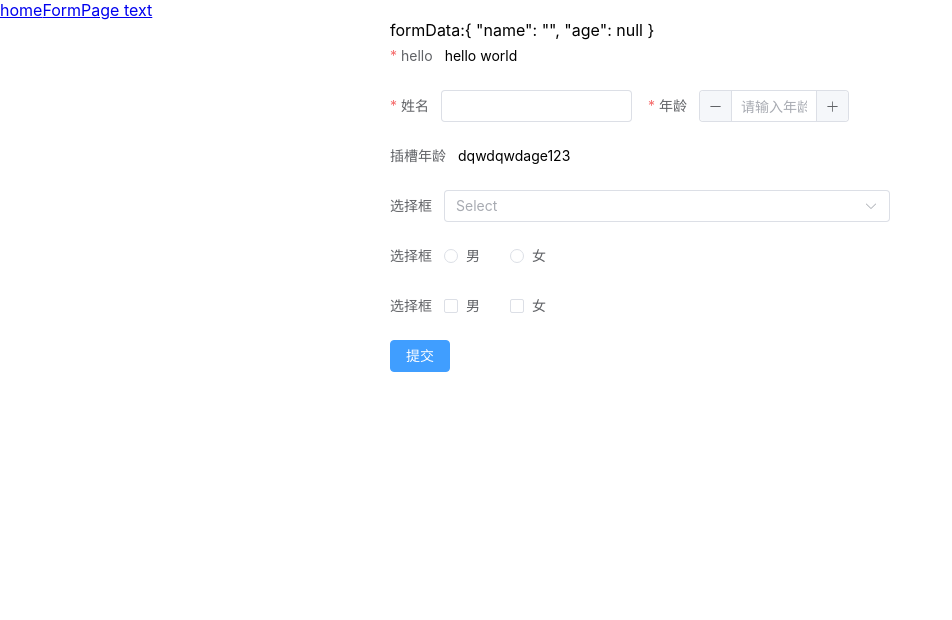
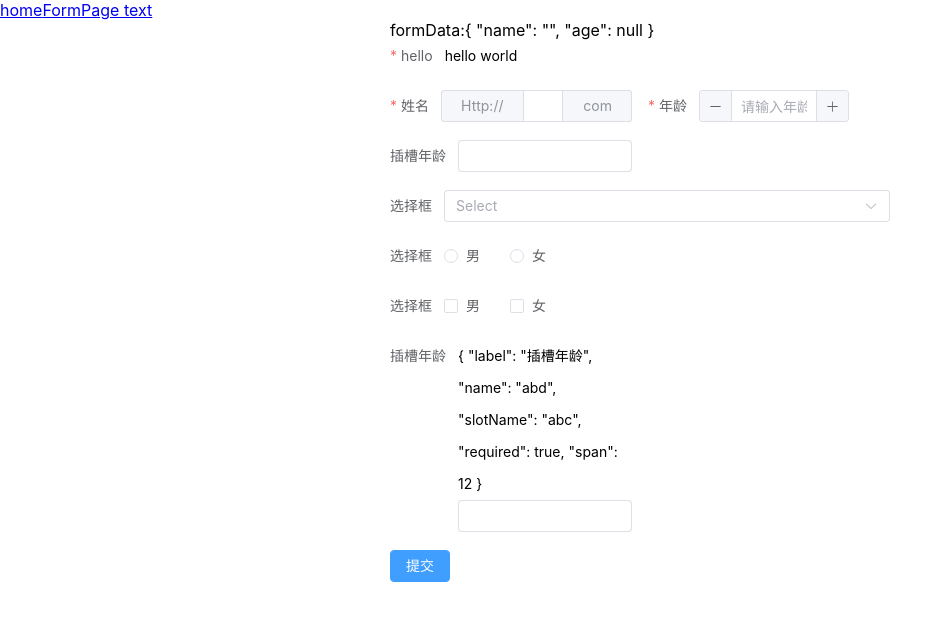
Before and after one commit to forwardZhang/zbb-admin-template, a Vue app: page /components/form in a window 1280 px wide. Shown: the top 620 px of the page, without its empty margins (0-952 px from the left). Built offline with nearby package versions, Linux system fonts and the light colour scheme.

Commit message:
form支持插槽

```diff
--- /dev/null
+++ b/src/bootstrap.ts
@@ -0,0 +1,5 @@
+import SchemaForm from './components/schema-form/index.vue';
+import type { App } from 'vue';
+export function bootstrapApp(app: App) {
+  app.component('SchemaForm', SchemaForm);
+}
--- /dev/null
+++ b/src/components/schema-form/components/form-item/index.vue
@@ -0,0 +1,87 @@
+<template>
+  <el-form-item :prop="field.name" v-bind="field.itemProps ?? {}">
+    <template #label>{{ field.label }}</template>
+    <slot v-if="field.slotName" :name="field.slotName" v-bind="{ field, model: formData }"></slot>
+    <ComponentItem v-else :field="field" />
+  </el-form-item>
+</template>
+
+<script setup lang="ts">
+  import { type Component, defineComponent, h } from 'vue';
+  import {
+    ElCheckbox,
+    ElCheckboxGroup,
+    ElInput,
+    ElInputNumber,
+    ElOption,
+    ElRadio,
+    ElRadioGroup,
+    ElSelect,
+  } from 'element-plus';
+  import { get, omit, set } from 'lodash-es';
+
+  const props = defineProps({
+    field: {
+      type: Object,
+      required: true,
+    },
+  });
+
+  const formData = defineModel<any>();
+
+  const ComponentItem = defineComponent({
+    props: {
+      field: {
+        type: Object,
+        required: true,
+      },
+    },
+    setup(_props) {
+      return () =>
+        h(
+          getComponent(_props.field),
+          {
+            ...getFieldProps(_props.field),
+            modelValue: get(formData.value, _props.field.name),
+            'onUpdate:modelValue': (value: any) => {
+              set(formData.value, _props.field.name, value);
+            },
+          },
+          _props.field.slots,
+        );
+    },
+  });
+
+  function getComponent(field: any) {
+    const type = field.type;
+    if (typeof type !== 'string') return type;
+    return componentsMap[type];
+  }
+
+  function transformSelectOption(component: Component, optionComponent: Component) {
+    return (_props: any, { attrs: _attrs }: any) => {
+      const options = _props?.options ?? [];
+      const labelField = _props?.labelField ?? 'label';
+      const valueField = _props?.valueField ?? 'value';
+      const omitProps = omit(_props, ['options', 'labelField', 'valueField', 'span']);
+      return h(component, omitProps, () =>
+        options.map((item: any) =>
+          h(optionComponent, { label: item[labelField], value: item[valueField] }, item.slots),
+        ),
+      );
+    };
+  }
+
+  const componentsMap: Record<string, any> = {
+    input: ElInput,
+    number: ElInputNumber,
+    select: transformSelectOption(ElSelect, ElOption),
+    radio: transformSelectOption(ElRadioGroup, ElRadio),
+    checkbox: transformSelectOption(ElCheckboxGroup, ElCheckbox),
+  };
+
+  function getFieldProps(field: any) {
+    if (field.props) return field.props;
+    return {};
+  }
+</script>
--- /dev/null
+++ b/src/components/schema-form/components/form-layout/index.vue
@@ -0,0 +1,16 @@
+<template>
+  <el-row :gutter="16">
+    <el-col v-for="field in schema" :span="field.span ?? 24" :key="field.name">
+      <slot name="item" :field="field"></slot>
+    </el-col>
+  </el-row>
+</template>
+
+<script setup lang="ts">
+  defineProps({
+    schema: {
+      type: Array,
+      required: true,
+    },
+  });
+</script>
--- a/src/components/schema-form/hooks/use-schema-form.ts
+++ b/src/components/schema-form/hooks/use-schema-form.ts
@@ -14,7 +14,7 @@ function useSchemaForm(props: any) {
     );
   };
   return {
-    UseSchemaForm: FormComponent,
+    RenderSchemaForm: FormComponent,
     validate: () => {
       return formRef.value?.validate();
     },
--- a/src/components/schema-form/index.vue
+++ b/src/components/schema-form/index.vue
@@ -1,18 +1,20 @@
 <template>
   <el-form :model="formData" :rules="rules" label-position="left" ref="formRef">
-    <el-row :gutter="16">
-      <el-col :span="field.span ?? 24" v-for="field in schema" :key="field.name">
-        <el-form-item :label="field.label" :prop="field.name" v-bind="field.itemProps ?? {}">
-          <slot :name="field.slotName" v-if="field.slotName"> </slot>
-          <ComponentItem :field="field" v-else />
-        </el-form-item>
-      </el-col>
-    </el-row>
+    <FormLayout :schema="schema">
+      <template #item="{ field }: Record<string, any>">
+        <FormItem :field="field" v-model="formData">
+          <!-- 动态传递插槽 -->
+          <template v-if="field.slotName" #[field.slotName]="scope">
+            <slot :name="field.slotName" v-bind="scope" />
+          </template>
+        </FormItem>
+      </template>
+    </FormLayout>
   </el-form>
 </template>
 
 <script setup lang="ts">
-  import { type Component, defineComponent, h, useTemplateRef } from 'vue';
+  import { type Component, h, useTemplateRef } from 'vue';
   import {
     ElCheckbox,
     ElCheckboxGroup,
@@ -28,9 +30,11 @@
   import { omit } from 'lodash-es';
 
   defineOptions({
-    name: 'UseForm',
+    name: 'SchemaForm',
     inheritAttrs: false,
   });
+  import FormLayout from './components/form-layout/index.vue';
+  import FormItem from './components/form-item/index.vue';
 
   const props = withDefaults(
     defineProps<{
@@ -47,11 +51,7 @@
   const formData = defineModel<any>({
     default: () => ({}),
   });
-  const ComponentItemData2 = {
-    setup(_props: any) {
-      return () => h('div', 'hello world');
-    },
-  };
+
   const ComponentItem = {
     props: {
       field: {
--- a/src/main.ts
+++ b/src/main.ts
@@ -1,14 +1,16 @@
-import './styles/index.scss'
-import { createApp } from 'vue'
-import { createPinia } from 'pinia'
-import ElementPlus from 'element-plus'
-import 'element-plus/dist/index.css'
-import App from './App.vue'
-import router from './router'
+import './styles/index.scss';
+import { createApp } from 'vue';
+import { createPinia } from 'pinia';
+import ElementPlus from 'element-plus';
+import 'element-plus/dist/index.css';
+import App from './App.vue';
+import router from './router';
+import { bootstrapApp } from './bootstrap.ts';
 
-const app = createApp(App)
+const app = createApp(App);
 
-app.use(createPinia())
-app.use(router)
-app.use(ElementPlus)
-app.mount('#app')
+bootstrapApp(app);
+app.use(createPinia());
+app.use(router);
+app.use(ElementPlus);
+app.mount('#app');
--- a/src/views/components/form/index.vue
+++ b/src/views/components/form/index.vue
@@ -1,12 +1,12 @@
 <template>
   <div class="form-page">
     <div>formData:{{ formData }}</div>
-    <!--    <SchemaForm ref="schemaFormRef" :schema="schema" :rules="rules" v-model="formData">-->
-    <!--      <template #age123> 我是age123 </template>-->
-    <!--    </SchemaForm>-->
-    <UseSchemaForm>
-      <template #age123>dqwdqwdage123</template>
-    </UseSchemaForm>
+    <SchemaForm :schema="schema" v-model="formData" :rules="rules">
+      <template #age123="{ model }"><el-input v-model.trim="model.age123" /> </template>
+      <template #abc="{ field, model }">
+        {{ field }}<el-input v-model.trim="model.abc" />
+      </template>
+    </SchemaForm>
     <el-button type="primary" @click="submit">提交</el-button>
   </div>
 </template>
@@ -14,7 +14,6 @@
 <script setup lang="ts">
   import { h, markRaw, ref, useTemplateRef } from 'vue';
   import HelloWorld from './hello-world.vue';
-  import useSchemaForm from '@/components/schema-form/hooks/use-schema-form.ts';
 
   const formData = ref({
     name: '',
@@ -37,6 +36,10 @@
       type: 'input',
       required: true,
       span: 12,
+      slots: {
+        prepend: () => h('span', 'Http://'),
+        append: () => h('span', 'com'),
+      },
     },
     {
       label: '年龄',
@@ -116,12 +119,14 @@
         ],
       },
     },
+    {
+      label: '插槽年龄',
+      name: 'abd',
+      slotName: 'abc',
+      required: true,
+      span: 12,
+    },
   ];
-  const { UseSchemaForm, validate } = useSchemaForm({
-    schema,
-    rules,
-    modelValue: formData,
-  });
   const schemaFormRef = useTemplateRef<any>('schemaFormRef');
 
   function submit() {
```
Also changed, not shown: src/env.d.ts (added, +7 -0 lines).
